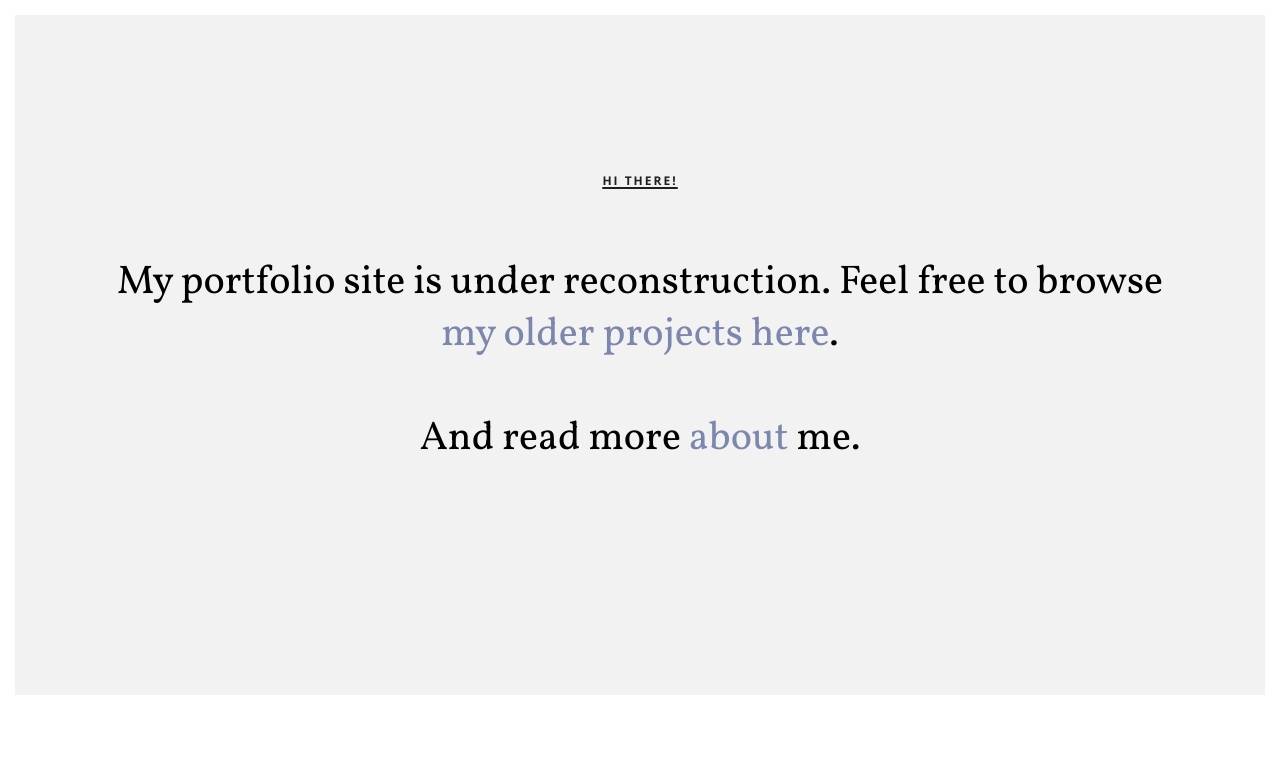
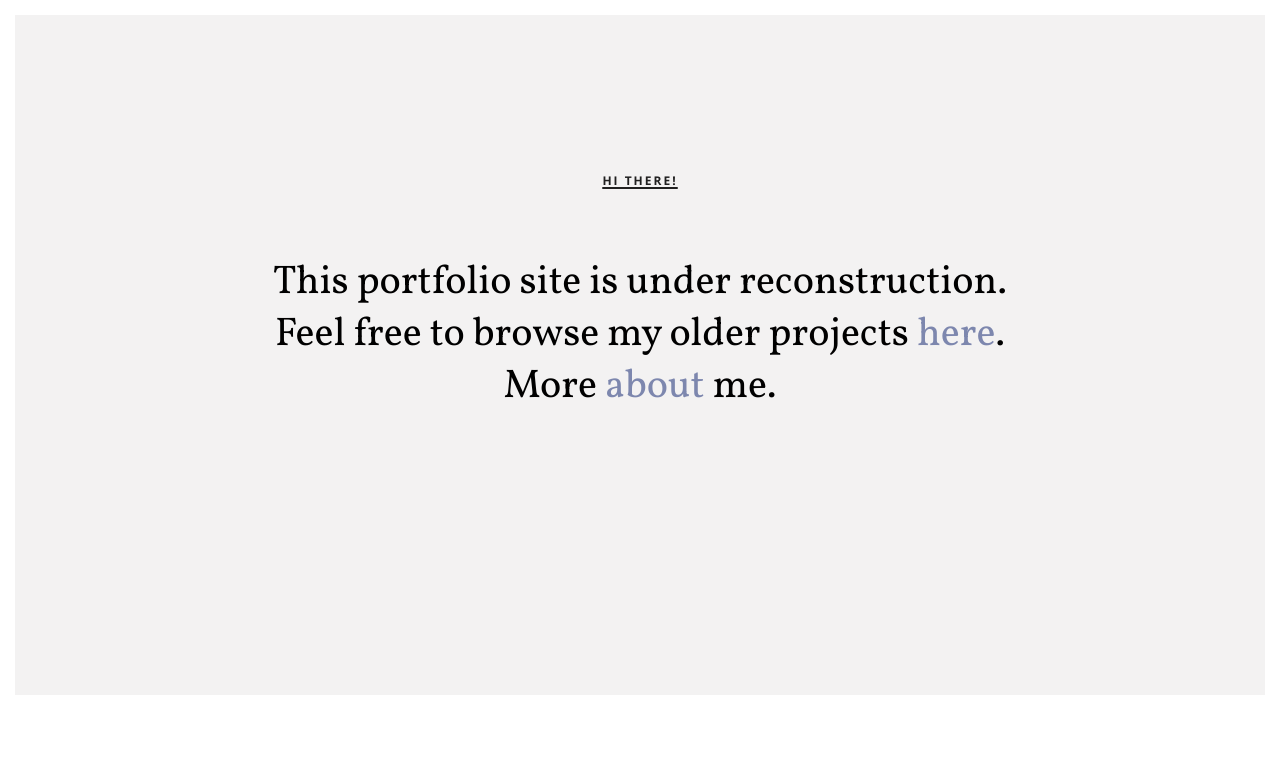
Before and after one commit to loisklee/loisklee.github.io, a plain HTML site: page index.html in a window 1280 px wide. Shown: the top 762 px of the page. Drawn offline with nearby package versions, Linux system fonts and the light colour scheme.

Commit message:
fix typo

```diff
--- a/index.html
+++ b/index.html
@@ -32,8 +32,9 @@
                         </div>
                     <div class="main">
                             <p class="first text-center soft-double" style ="font-size:40px">
-                                <span class="one visible">My portfolio site is under reconstruction. Feel free to browse <a href="#work" class="light button"><span class="tinkering">my older projects here</span></a>.<br>
-                                <br> And read more <a class="light button about"><span>about</span></a> me.</span>
+                                <span class="one visible">This portfolio site is under reconstruction.
+                                    <br> Feel free to browse my older projects <a href="#work" class="light button"><span class="tinkering">here</span></a>.
+                                    <br> More <a class="light button about"><span>about</span></a> me.</span>
 
                                 <!-- <span class="one visible">This website <a class="internal">software engineer</a> with a passion for <a href="#work" class="light button"><span class="tinkering">creating</span></a> thoughtful, beautiful applications that inspire, educate and delight. <br> <br>More <a class="light button about"><span>about</span></a> me.</span>
                                 <span class="two hidden">I’m a software engineer <a class="internal">with experience</a> in React, Redux, Javascript, Ruby on Rails and a passion for <a href="#work" class="light button"><span class="tinkering">creating</span></a> thoughtful, beautiful applications that inspire, educate and delight. <br> <br>More <a class="light button about"><span>about</span></a> me.</span>
```
